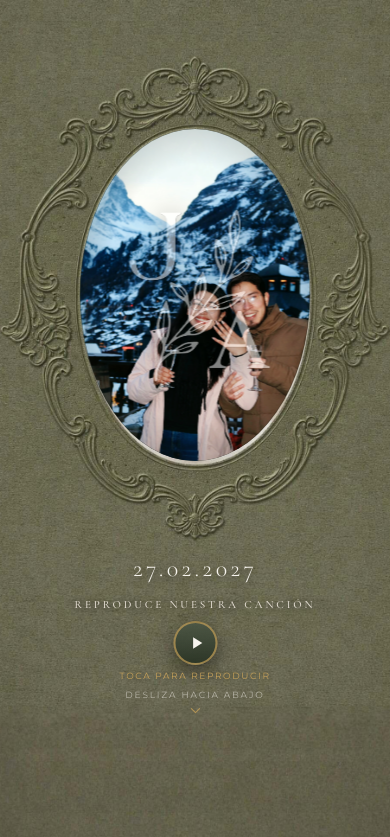
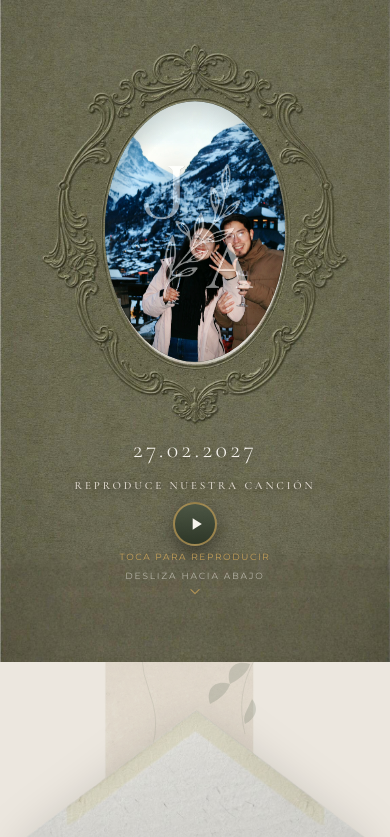
Before and after one commit to 1720907/wedinvitation, a React (Vite) app: page / in a window 390 px wide. Shown: the top 837 px of the page. Built offline with nearby package versions, Linux system fonts and the light colour scheme; a web font is replaced by a local one.

Commit message:
react app v1.0.7

```diff
--- a/src/App.tsx
+++ b/src/App.tsx
@@ -401,7 +401,7 @@ export default function App() {
   ];
 
   return (
-    <div className="min-h-screen bg-[#141812] text-[#2C2C2A] flex justify-center py-0 md:py-8 px-0 sm:px-4">
+    <div className="min-h-screen bg-[#141812] text-[#2C2C2A] flex justify-center pt-0 pb-8 px-0 sm:px-4">
       {/* Background Audio Element */}
       <audio
         ref={audioRef}
@@ -436,20 +436,16 @@ export default function App() {
 
         {/* =================================================================
              SECCIÓN 1: HERO (foto_cover_clean + Marco Verde Oval + Iniciales)
+             Formato proporcional nativo 100% estable sin saltos de zoom al escrolear
              ================================================================= */}
         <section
           id="hero-invitation"
-          className="relative w-full h-[100dvh] sm:h-auto overflow-hidden select-none bg-[#2C3426] flex items-center justify-center"
-        >
-          {/* Contenedor proporcional escalado para llenar el viewport del celular con zoom y centrado perfecto */}
-          <div
-            className="h-full absolute left-1/2 -translate-x-1/2 sm:static sm:translate-x-0 sm:w-full sm:h-auto overflow-hidden flex-shrink-0"
+          className="relative w-full overflow-hidden select-none bg-[#2C3426]"
           style={{ aspectRatio: '1149 / 1951' }}
         >
           {/* Base Hero Frame Background: foto_cover_clean.jpg */}
           <img
-              src={`${import.meta.env.BASE_URL}assets/aistudio/foto_cover_clean.jpg`}
-
+            src="/assets/aistudio/foto_cover_clean.jpg"
             alt="Cubierta de invitación fina con marco barroco verde"
             className="absolute inset-0 w-full h-full object-cover z-0"
           />
@@ -471,6 +467,7 @@ export default function App() {
               <img
                 src="./assets/aistudio/portada.jpeg"
                 alt="Foto de la pareja"
+                onLoad={() => setHeroAnimated(true)}
                 className={`w-full h-full object-cover object-center ${
                   heroAnimated ? 'animate-zoom-out-appear' : 'scale-125 opacity-0'
                 }`}
@@ -542,7 +539,6 @@ export default function App() {
               <svg className="w-3.5 h-3.5 sm:w-4 sm:h-4 text-[#C5A059] mt-0.5" fill="none" stroke="currentColor" strokeWidth="2" viewBox="0 0 24 24">
                 <path strokeLinecap="round" strokeLinejoin="round" d="M19 9l-7 7-7-7" />
               </svg>
-              </div>
             </div>
           </div>
         </section>
```
Lines whose indentation alone changed are shown as unchanged.
